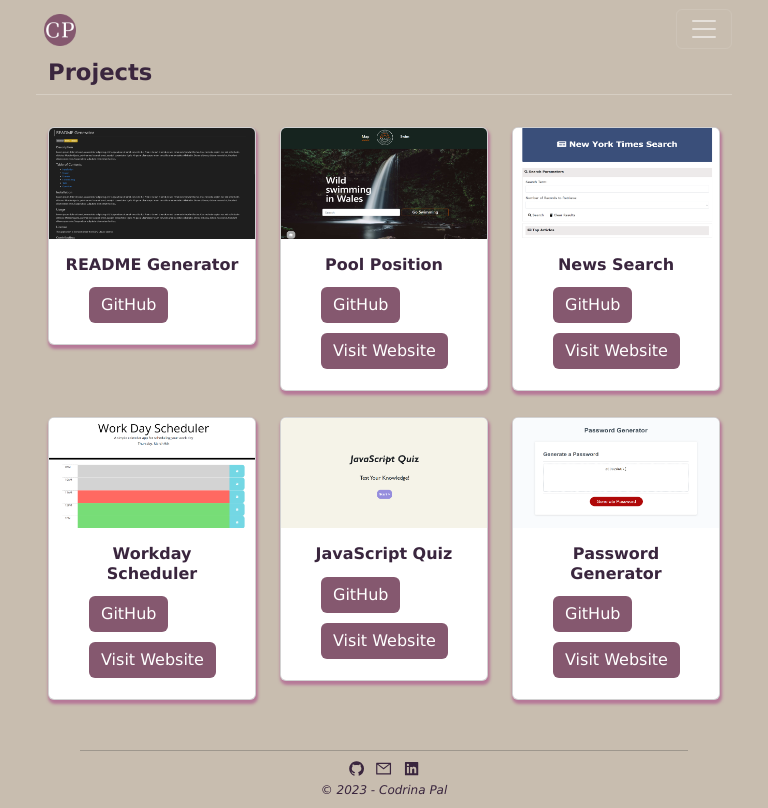
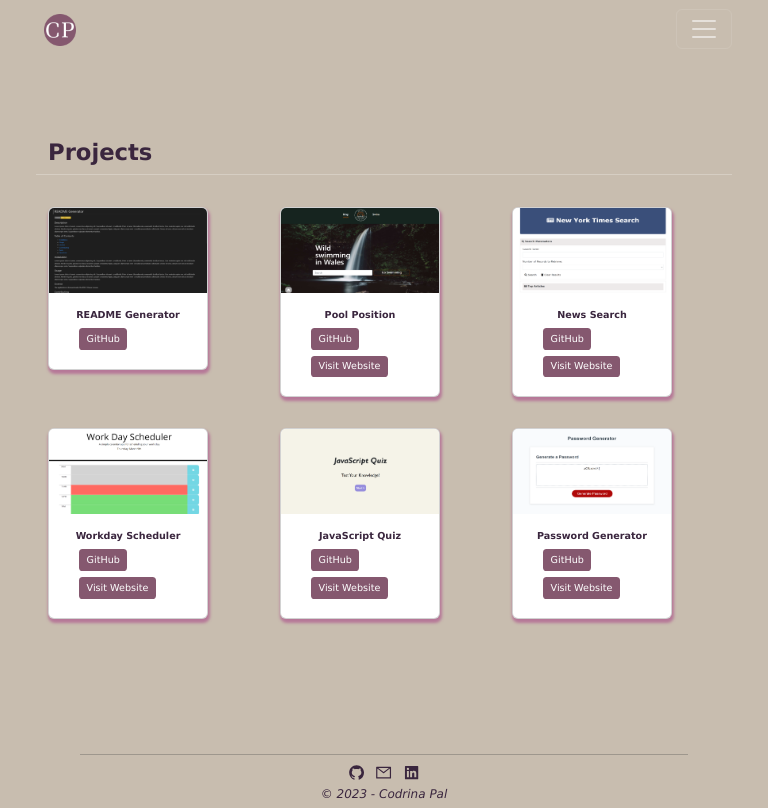
Before and after one commit to codri5/react-portfolio, a React (Create React App) app: page /projects in a window 768 px wide. Built offline with nearby package versions, Linux system fonts and the light colour scheme.

Commit message:
updated media queries

```diff
--- a/src/components/About/About.css
+++ b/src/components/About/About.css
@@ -48,7 +48,7 @@ p {
 
 }
 
-@media only screen and (min-width: 1000px) {
+@media only screen and (min-width: 1096px) {
     #about {
         margin-top: 2.5rem;
         width: 800px;
@@ -59,3 +59,16 @@ p {
         height: 45vh;
     }
 }
+
+@media only screen and (min-width: 768px) and (max-width: 1000px) {
+
+    .profile {
+        width: 25vh;
+        height: 25vh;
+    }
+
+    #about {
+        margin-top: 20vh;
+        width: 800px;
+    }
+}
--- a/src/components/Contact/Contact.css
+++ b/src/components/Contact/Contact.css
@@ -33,3 +33,9 @@
         margin-top: 8.5rem;
     }
 }
+
+@media only screen and (min-width: 768px) and (max-width: 1000px) {
+    #contact {
+        margin-top: 15vh;
+    }
+}
--- a/src/components/Footer/Footer.css
+++ b/src/components/Footer/Footer.css
@@ -23,3 +23,10 @@
     margin-left: 10vh;
     margin-right: 10vh;
 }
+
+@media only screen and (min-width: 768px) and (max-width: 1000px) {
+
+    .footer {
+        margin-top: 15vh;
+    }
+}
--- a/src/components/NavigationBar/NavigationBar.css
+++ b/src/components/NavigationBar/NavigationBar.css
@@ -35,3 +35,10 @@
       padding-left: 0.5rem;
     }
 }
+
+@media only screen and (min-width: 768px) and (max-width: 1000px) {
+
+  .navbar-nav {
+    position: absolute;
+  }
+}
--- a/src/components/Projects/Projects.css
+++ b/src/components/Projects/Projects.css
@@ -11,10 +11,11 @@
 
 .projectBtn {
     margin: 5px;
-    margin-left: 1.5rem;
+    margin-left: 2rem;
     align-content: center;
     background-color: #85586F !important;
     border: none !important;
+    zoom: 0.9;
 }
 
 .projectBtn:hover {
@@ -54,3 +55,28 @@
         width: 50vh;
     }
 }
+
+@media only screen and (min-width: 768px) and (max-width: 1000px) {
+    .project-card {
+        width: 20vh;
+        height: 20vh;
+        margin-bottom: 15px;
+    }
+
+    #projects {
+        margin-top: 10vh;
+    }
+
+    .projectBtn {
+        margin: 5px;
+        margin-left: 1.5rem;
+        align-content: center;
+        background-color: #85586F !important;
+        border: none !important;
+        zoom: 0.6;
+    }
+
+    .card-title {
+        zoom: 0.6;
+    }
+}
--- a/src/components/Skills/Skills.css
+++ b/src/components/Skills/Skills.css
@@ -39,3 +39,17 @@
         height: 200vh;
     }
 }
+
+@media only screen and (min-width: 768px) and (max-width: 1000px) {
+
+    .CircularProgressbar {
+        height: 15vh;
+        width: 15vh;
+        margin: 1rem;
+    }
+
+    #skills {
+        margin-top: 5rem;
+        height: 60vh;
+    }
+}
```
Also changed, not shown: src/style.css (line endings or trailing spaces).
